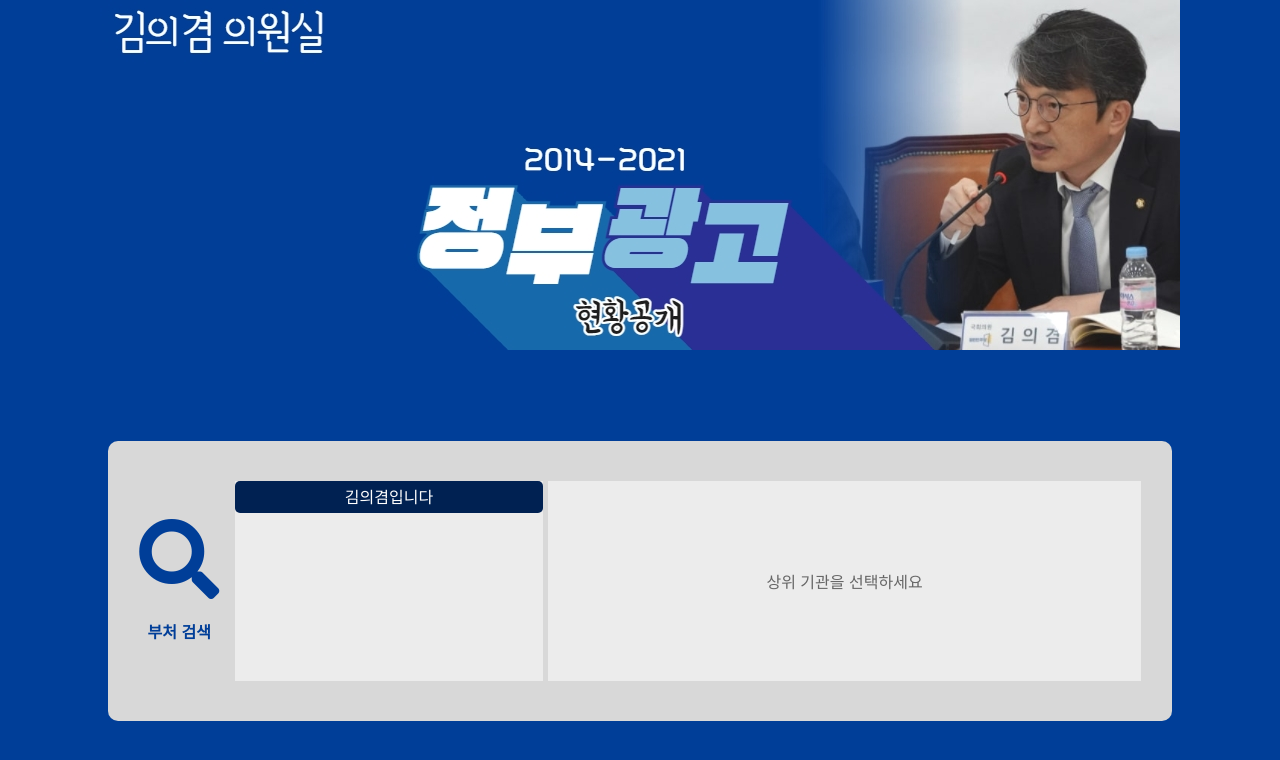
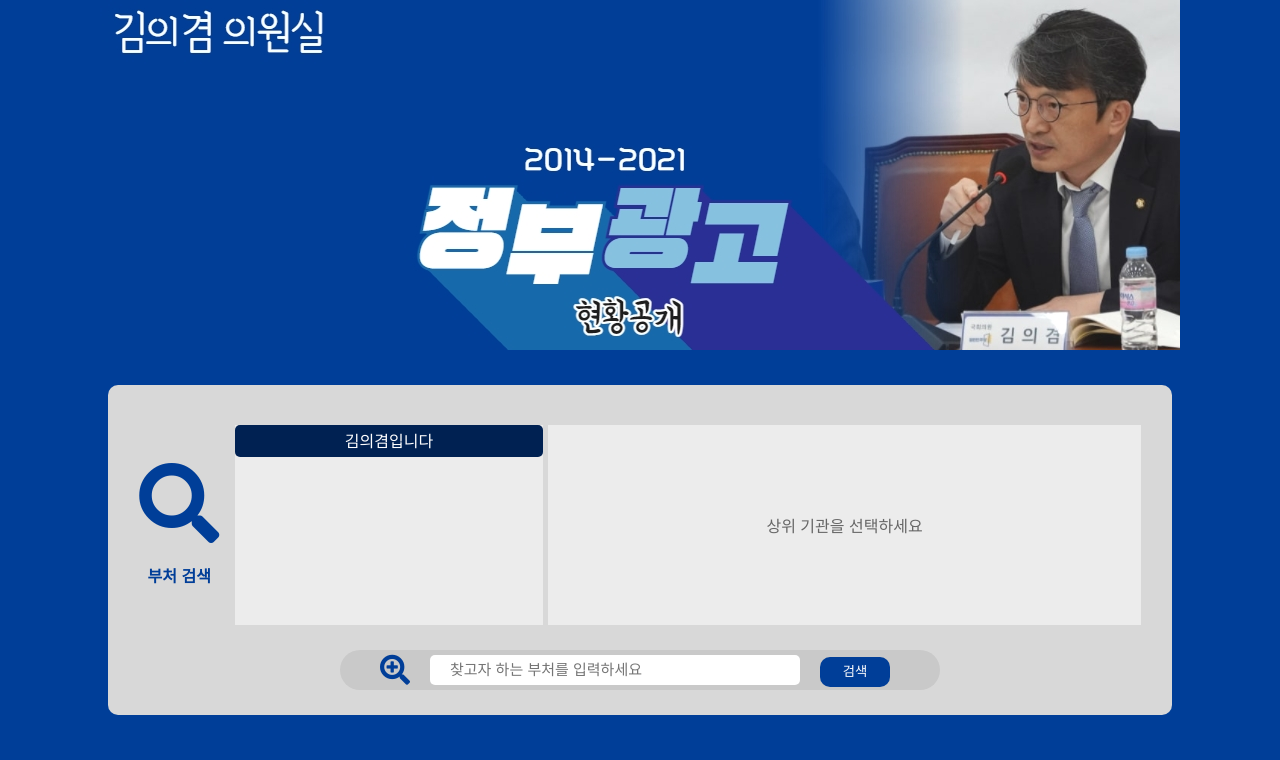
Before and after one commit to KimYC1223/Public-Institutions-AD-Web, a website: page restApi/HTML/index.html in a window 1280 px wide. Drawn offline with nearby package versions, Linux system fonts and the light colour scheme; no server answers.

Commit message:
update footer

```diff
--- a/restApi/CSS/Index.css
+++ b/restApi/CSS/Index.css
@@ -29,6 +29,7 @@
 }
 
 .mainDivParents {
+    z-index: 2;
     width: 100%;
     height: calc(100vh - 470px);
 }
@@ -41,8 +42,8 @@
     width: 80vw;
     max-width: 1040px;
     min-width: 800px;
-    height: calc(60vh - 240px);
-    max-height: 200px;
+    height: calc(60vh - 190px);
+    max-height: 250px;
     position: relative;
     transform: translate(-50%,-50%);
     left:50%;
@@ -195,7 +196,7 @@
     left:50%;
     color: #003e98;
   }
-
+    /*------------------------------------------------------------------*/
   .searchDiv{
       z-index: 1;
       transform: translateX(-50%);
@@ -203,11 +204,11 @@
       width: 520px;
       height: 40px;
       background-color:#c9c9c9;
-      position: absolute;
-      bottom:150px;
+      position:fixed;
       padding: 0 40px;
       line-height: 40px;
       border-radius: 20px;
+      bottom:25px;
   }
 
   .searchDiv i {
@@ -249,15 +250,14 @@
   }
 
   @media screen and (max-height :800px){
-      .searchDiv {
+      /* .searchDiv {
           display: none;
-      }
+      } */
 
       .footer {
           display: none;
       }
-
       .mainDiv {
-        top:70%;
+        top:25vh;
       }
   }
--- a/restApi/HTML/index.html
+++ b/restApi/HTML/index.html
@@ -47,17 +47,21 @@
           <br>
           감사합니다.<br>
           <b>김의겸 올림</b><br>
+        </div>
       </div>
+
+      <div class="searchDiv">
+        <form action="/SearchResult" accept-charset="utf-8" method="GET">
+          <i class="fas fa-search-plus"></i><input type="text" class="searchBox" id="searchBox" name="value" placeholder="찾고자 하는 부처를 입력하세요" ng-model="searchName">
+          <input class="searchButton" id="seachButton" type="submit" value = "검색">
+        </form>
       </div>
     </div>
+
+
   </div>
 
-  <div class="searchDiv">
-    <form action="/SearchResult" accept-charset="utf-8" method="GET">
-      <i class="fas fa-search-plus"></i><input type="text" class="searchBox" id="searchBox" name="value" placeholder="찾고자 하는 부처를 입력하세요" ng-model="searchName">
-      <input class="searchButton" id="seachButton" type="submit" value = "검색">
-    </form>
-  </div>
+
 
   <div class="footer">
     <div class="footerInner2">Last update : 2021.09.30</div>
```
